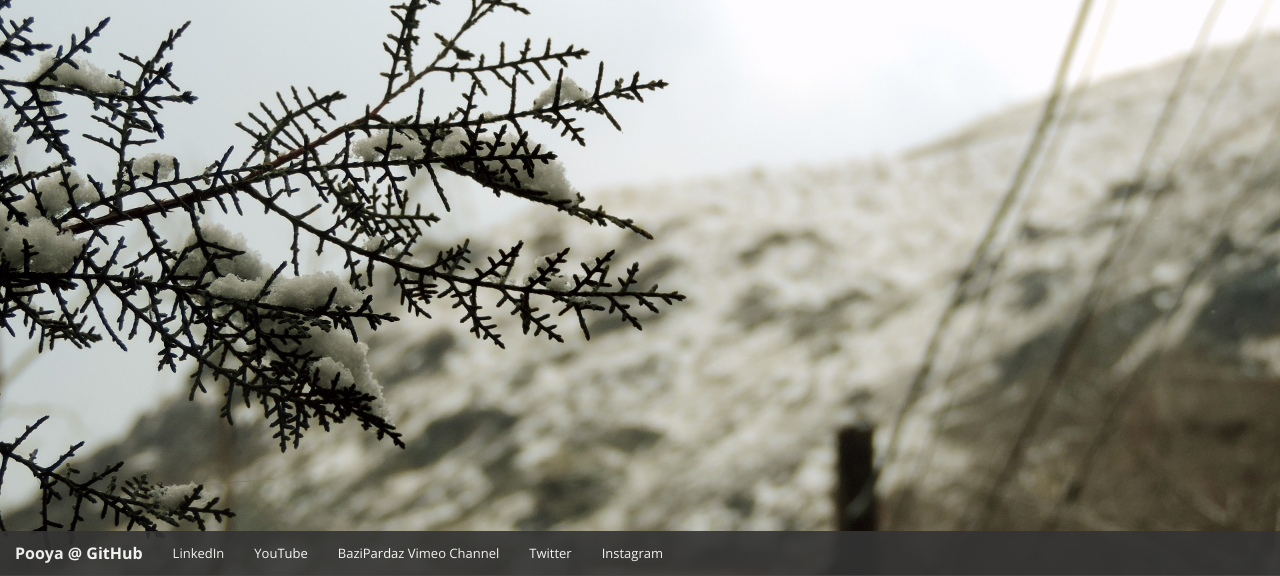
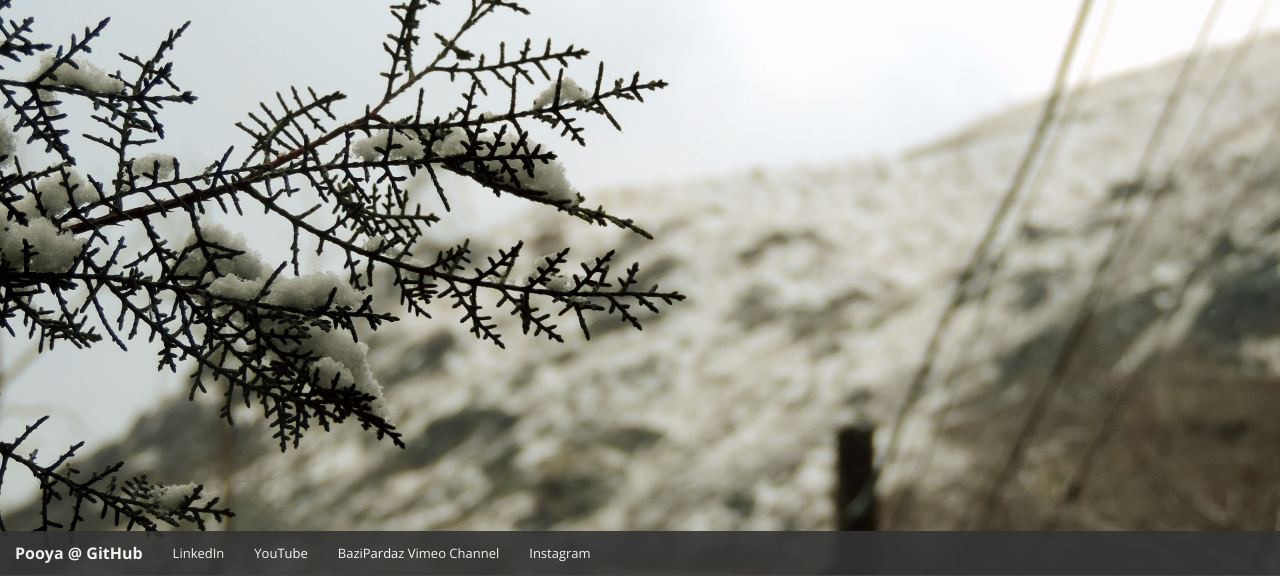
Before and after one commit to PooyaEimandar/PooyaEimandar.github.io, a plain HTML site: page index.html in a window 1280 px wide. Shown: the part 224-800 px from the top of the page. Drawn offline with nearby package versions, Linux system fonts and the light colour scheme.

Commit message:
Remove Twitter link from index.html

```diff
--- a/index.html
+++ b/index.html
@@ -54,7 +54,6 @@
                             <li><a href="https://www.youtube.com/channel/UC5XZoDB5YHd07WSWeMAYyZQ" target="_blank"><strong>YouTube</strong></a></li>
                             <li><a href="https://vimeo.com/channels/bazipardaz" target="_blank"><strong>BaziPardaz Vimeo Channel</strong></a></li>
                             <li><a href="https://instagram.com/wolf_engine" target="_blank"><strong>Instagram</strong></a></li>
-                            <li><a href="https://twitter.com/_poei" target="_blank"><strong>Twitter</strong></a></li>_
                         </ul>
                     </li>
                 </ul>
@@ -86,7 +85,6 @@
                         <li><a href="https://www.linkedin.com/in/pooyaeimandar" target="_blank">LinkedIn</a></li>
                         <li><a href="https://www.youtube.com/channel/UC5XZoDB5YHd07WSWeMAYyZQ" target="_blank">YouTube</a></li>
                         <li><a href="https://vimeo.com/channels/bazipardaz" target="_blank">BaziPardaz Vimeo Channel</a></li>
-			<li><a href="https://twitter.com/_poei" target="_blank">Twitter</a></li>
                         <li><a href="https://instagram.com/wolf_engine" target="_blank">Instagram</a></li>
 
                     </ul>
```
